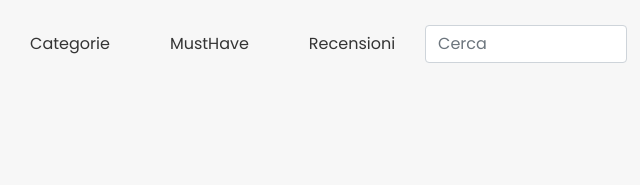
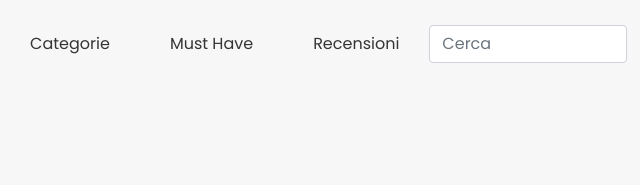
Before and after one commit to emanuelefotia/miglioracquisto, a plain HTML site: page index.html in a window 1280 px wide. Shown: the top 185 px of the page, 442-1082 px from the left. Drawn offline with nearby package versions, Linux system fonts and the light colour scheme.

Commit message:
Update index.html

```diff
--- a/index.html
+++ b/index.html
@@ -13,9 +13,9 @@
   <meta name="author" content="" />
   <link href="https://cdn.jsdelivr.net/npm/bootstrap@5.2.0-beta1/dist/css/bootstrap.min.css" rel="stylesheet"
     integrity="sha384-0evHe/X+R7YkIZDRvuzKMRqM+OrBnVFBL6DOitfPri4tjfHxaWutUpFmBp4vmVor" crossorigin="anonymous">
-    <link rel="icon" type="image/png" sizes="16x16"  href="images/favicons/favicon-16x16.png">
-<meta name="msapplication-TileColor" content="#ffffff">
-<meta name="theme-color" content="#ffffff">
+  <link rel="icon" type="image/png" sizes="16x16" href="images/favicons/favicon-16x16.png">
+  <meta name="msapplication-TileColor" content="#ffffff">
+  <meta name="theme-color" content="#ffffff">
   <title>Miglior Acquisto</title>
 
   <!-- slider stylesheet -->
@@ -59,7 +59,7 @@
                   <a class="nav-link" href="fruit.html">Categorie</a>
                 </li>
                 <li class="nav-item">
-                  <a class="nav-link" href="service.html">MustHave</a>
+                  <a class="nav-link" href="service.html"><nobr>Must Have</nobr></a>
                 </li>
                 <li class="nav-item">
                   <a class="nav-link" href="service.html">Recensioni</a>
@@ -359,9 +359,9 @@
   </section>
 
   <div class="d-flex justify-content-center">
-  <a id="back-to-top" href="#" class="custom_dark-btn center" role="button">TORNA SU<i
-      class="fas fa-chevron-up"></i></a>
-      </div>
+    <a id="back-to-top" href="#" class="custom_dark-btn center" role="button">TORNA SU<i
+        class="fas fa-chevron-up"></i></a>
+  </div>
 
   <!-- end client section -->
 
```
